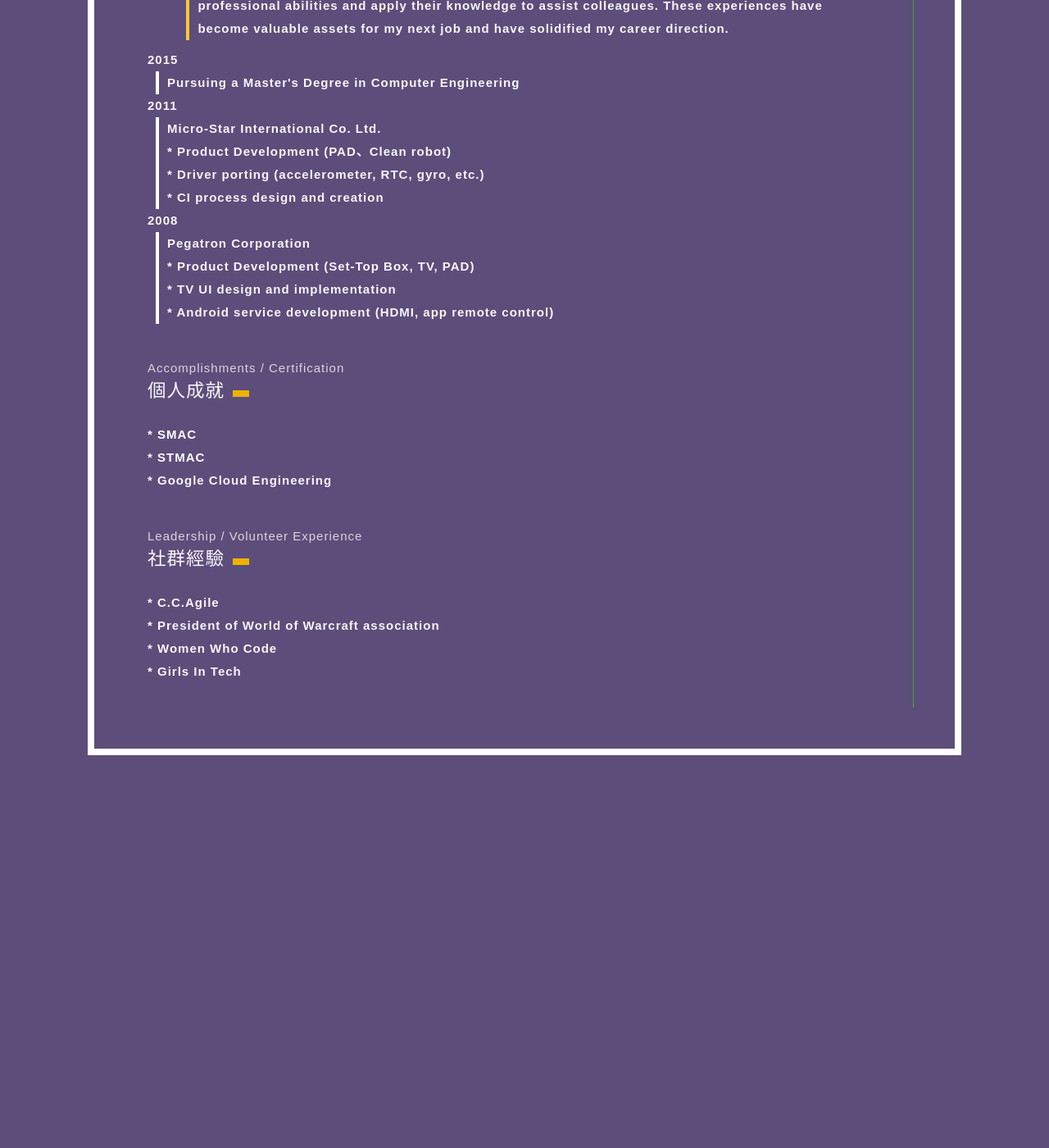
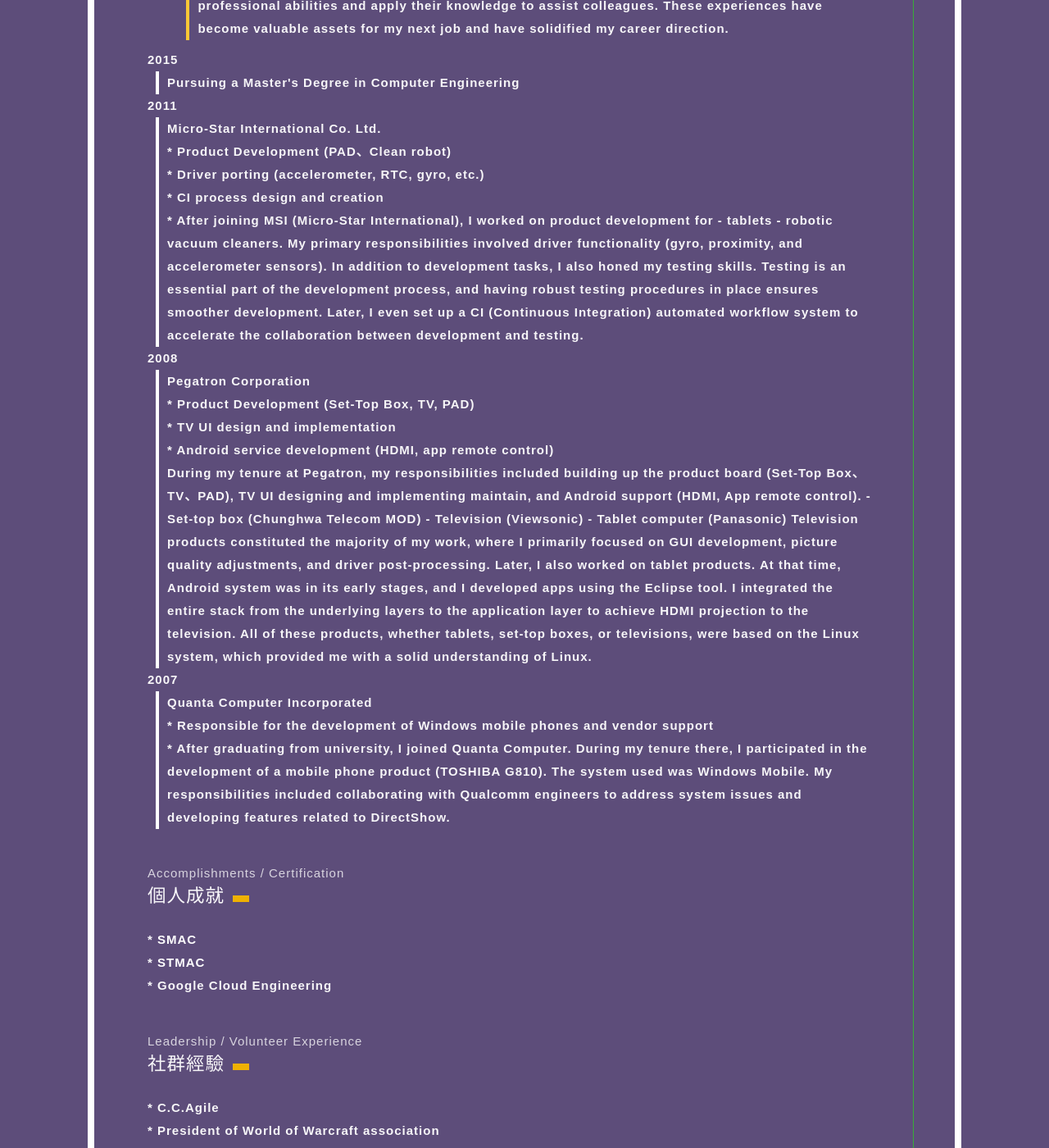
Before and after one commit to gitmaruneko/gitmaruneko.github.io, a Jekyll site: the page personal_detail.html, which Jekyll copies as it is, in a window 1280 px wide and 1400 px high, scrolled down 1336 px. Shown: the whole window at 82% size. Built offline with Jekyll 4.4.1, drawn with Linux system fonts in a browser that asks for light colours; before the commit the page ends 2315 px from its top, so only the background shows below that.

Commit message:
Add detail work history

```diff
--- a/personal_detail.html
+++ b/personal_detail.html
@@ -47,13 +47,28 @@
               <li>* Email trigger test automation service</li>
               <li>* OpenBMC (build environment/test automation)</li>
               <li>* Leadership</li>
-              <li>* After graduating from graduate school, I joined Lenovo Technology immediately. This department primarily develops server products. Our team is responsible for developing power and airflow modules. My specific responsibilities within the team include：
+              <li>* After graduating from graduate school, I joined Lenovo Technology immediately.
+                    This department primarily develops server products.
+                    Our team is responsible for developing power and airflow modules.
+                    My specific responsibilities within the team include：
                     - Setting up CI/CD processes
                     - Planning tests
                     - Developing a web GUI (OpenBMC)
                     - Assisting and enhancing the testing team's expertise
-                    In addition, I also built an automated system for the company. This system receives notifications when product builds are complete, then triggers testing and sends reports to relevant personnel. The notification mechanism uses a specially designed email approach, which is user-friendly even for those without a development background.
-                    During my time at the company, I self-improved and developed various automation technologies and related tools (such as Jenkins, Gerrit, Git, Harbor, Docker, Apollo system, etc.). Introducing these tools to the team required time and skill enhancement. As a result, I organized educational training sessions and workshops, advocating for Agile methodology within the company. Leading these efforts helped team members enhance their professional abilities and apply their knowledge to assist colleagues. These experiences have become valuable assets for my next job and have solidified my career direction.</li>
+                    In addition, I also built an automated system for the company.
+                    This system receives notifications when product builds are complete,
+                    then triggers testing and sends reports to relevant personnel.
+                    The notification mechanism uses a specially designed email approach,
+                    which is user-friendly even for those without a development background.
+                    During my time at the company,
+                    I self-improved and developed various automation technologies
+                    and related tools (such as Jenkins, Gerrit, Git, Harbor, Docker, Apollo system, etc.).
+                    Introducing these tools to the team required time and skill enhancement.
+                    As a result, I organized educational training sessions and workshops,
+                    advocating for Agile methodology within the company.
+                    Leading these efforts helped team members enhance their professional abilities
+                    and apply their knowledge to assist colleagues.
+                    These experiences have become valuable assets for my next job and have solidified my career direction.</li>
           </ul>
         </li>
         <li class="year">2015
@@ -67,6 +82,14 @@
               <li>* Product Development (PAD、Clean robot)</li>
               <li>* Driver porting (accelerometer, RTC, gyro, etc.)</li>
               <li>* CI process design and creation</li>
+              <li>* After joining MSI (Micro-Star International), I worked on product development for
+                  - tablets
+                  - robotic vacuum cleaners.
+                  My primary responsibilities involved driver functionality (gyro, proximity, and accelerometer sensors).
+                  In addition to development tasks, I also honed my testing skills.
+                  Testing is an essential part of the development process,
+                  and having robust testing procedures in place ensures smoother development.
+                  Later, I even set up a CI (Continuous Integration) automated workflow system to accelerate the collaboration between development and testing.</li>
           </ul>
         </li>
         <li class="year">2008
@@ -75,6 +98,27 @@
             <li> * Product Development (Set-Top Box, TV, PAD)</li>
             <li> * TV UI design and implementation</li>
             <li> * Android service development (HDMI, app remote control)</li>
+            <li>During my tenure at Pegatron, my responsibilities included building up the product board (Set-Top Box、TV、PAD),
+                TV UI designing and implementing maintain, and Android support (HDMI, App remote control).
+                - Set-top box (Chunghwa Telecom MOD)
+                - Television (Viewsonic)
+                - Tablet computer (Panasonic)
+                Television products constituted the majority of my work,
+                where I primarily focused on GUI development, picture quality adjustments,
+                and driver post-processing. Later, I also worked on tablet products.
+                At that time, Android system was in its early stages, and I developed apps using the Eclipse tool.
+                I integrated the entire stack from the underlying layers to the application layer to achieve HDMI projection to the television.
+                All of these products, whether tablets, set-top boxes, or televisions,
+                were based on the Linux system, which provided me with a solid understanding of Linux.</li>
+          </ul>
+        </li>
+        <li class="year">2007
+          <ul>
+            <li><b>Quanta Computer Incorporated</b></li>
+            <li>* Responsible for the development of Windows mobile phones and vendor support</li>
+            <li>* After graduating from university, I joined Quanta Computer.
+                  During my tenure there, I participated in the development of a mobile phone product (TOSHIBA G810).
+                  The system used was Windows Mobile. My responsibilities included collaborating with Qualcomm engineers to address system issues and developing features related to DirectShow.</li>
           </ul>
         </li>
       </ul>
```
